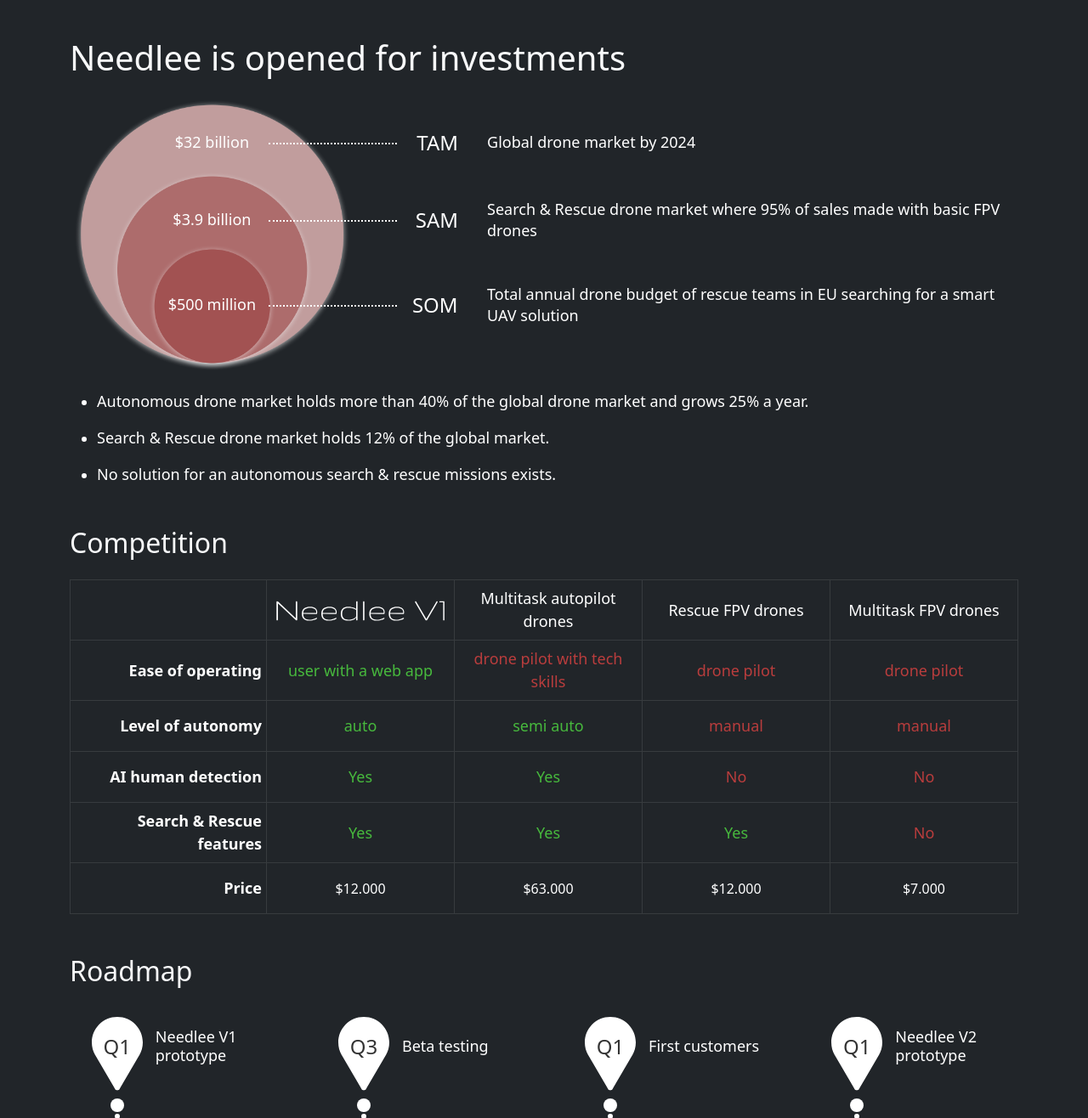
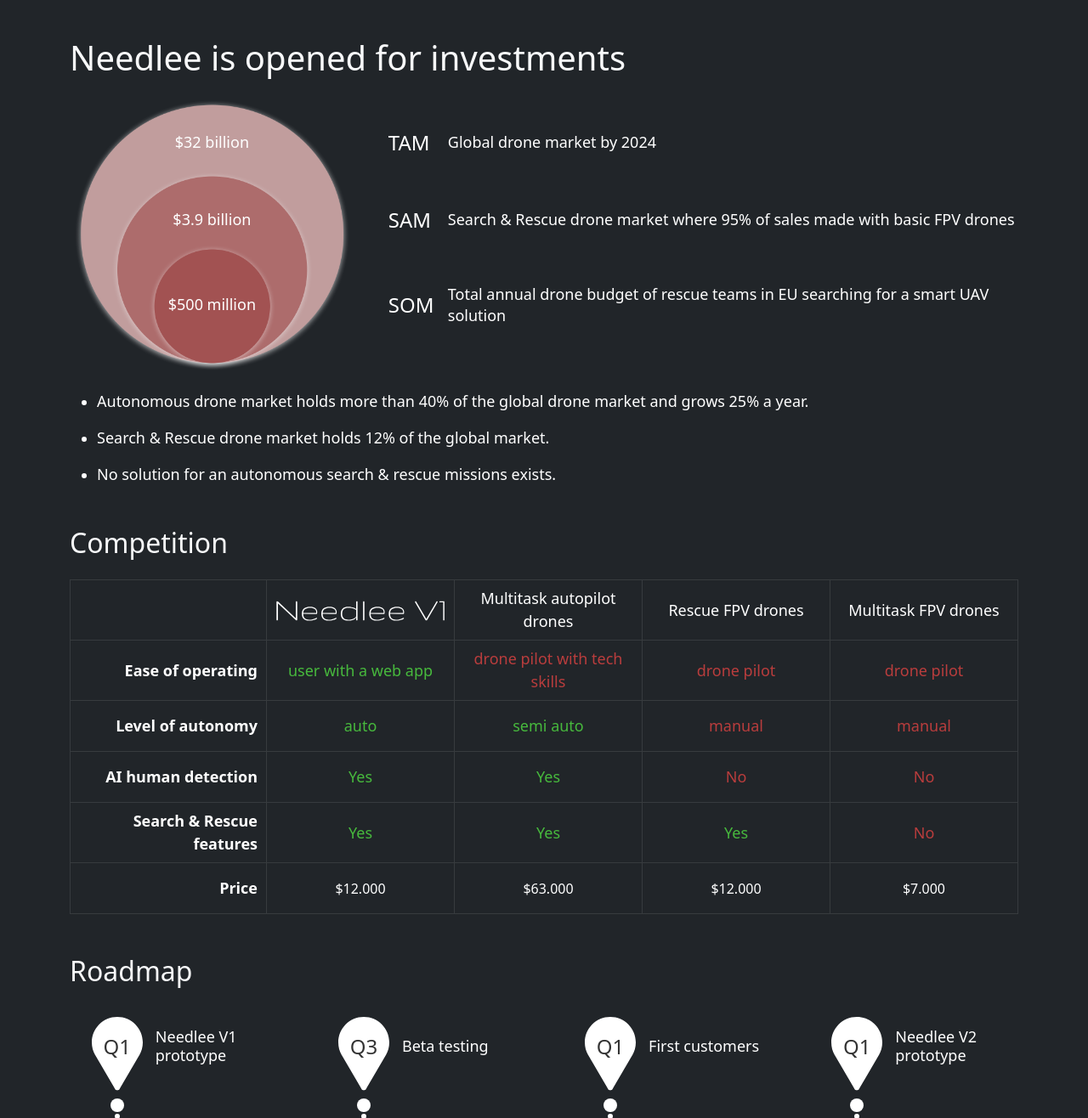
Before and after one commit to needlee-uav/website, a Flask app: page /investors in a window 1280 px wide. Shown: the part 499-1815 px from the top of the page at 85% size. Run offline with Flask 3, Linux system fonts and the light colour scheme; some libraries are stand-ins or nearby versions.

Commit message:
market diagram sizing

```diff
--- a/templates/investors.html
+++ b/templates/investors.html
@@ -12,22 +12,69 @@
 <div id="content-container" class="container">
     <h1 class="text-light mb-3">Needlee is opened for investments</h1>
     <div class="d-flex flex-row mb-3 mt-3 justify-content-left">
-        <div style="width: 30%; position: relative;">
+        <div style="width: 30%; min-width: 160px; position: relative;">
             <img src="{{ url_for('static', filename='img/pitch/market.png') }}" class="rounded img-fluid">
             <p class="standart-p" style="line-height: 1.4; margin-bottom: 0px; text-align: center; position: absolute; left: 50%; top: 18%; transform: translate(-50%, -50%);">$32 billion</p>
             <p class="standart-p" style="line-height: 1.4; margin-bottom: 0px; text-align: center; font-size: 20px; position: absolute; left: 50%; top: 45%; transform: translate(-50%, -50%);">$3.9 billion</p>
             <p class="standart-p" style="line-height: 1.4; max-width: 35%; margin-bottom: 0px; text-align: center; font-size: 20px; position: absolute; left: 50%; top: 75%; transform: translate(-50%, -50%);">$500 million</p>
-            <hr style="margin: 0px; opacity: 1; width: 45%; border: none; border-top: 2px dotted white; position: absolute; right: -15%; top: 18%; ">
-            <hr style="margin: 0px; opacity: 1; width: 45%; border: none; border-top: 2px dotted white; position: absolute; right: -15%; top: 45%; ">
-            <hr style="margin: 0px; opacity: 1; width: 45%; border: none; border-top: 2px dotted white; position: absolute; right: -15%; top: 75%; ">
-            <p class="large-p" style="line-height: 1.4; margin-bottom: 0px; text-align: left; position: absolute; right: -38%; top: 18%; transform: translate(-10%, -50%);">TAM</p>
-            <p class="large-p" style="line-height: 1.4; margin-bottom: 0px; text-align: left; position: absolute; right: -38%; top: 45%; transform: translate(-10%, -50%);">SAM</p>
-            <p class="large-p" style="line-height: 1.4; margin-bottom: 0px; text-align: left; position: absolute; right: -38%; top: 75%; transform: translate(-10%, -50%);">SOM</p>
+            <!-- <hr style="margin: 0px; opacity: 1; width: 30%; border: none; border-top: 2px dotted white; position: absolute; right: 0%; top: 18%; ">
+            <hr style="margin: 0px; opacity: 1; width: 30%; border: none; border-top: 2px dotted white; position: absolute; right: 0%; top: 45%; ">
+            <hr style="margin: 0px; opacity: 1; width: 30%; border: none; border-top: 2px dotted white; position: absolute; right: 0%; top: 75%; ">
+            <p class="large-p" style="line-height: 1.4; margin-bottom: 0px; text-align: left; position: absolute; right: -25%; top: 18%; transform: translate(-10%, -50%);">TAM</p>
+            <p class="large-p" style="line-height: 1.4; margin-bottom: 0px; text-align: left; position: absolute; right: -25%; top: 45%; transform: translate(-10%, -50%);">SAM</p>
+            <p class="large-p" style="line-height: 1.4; margin-bottom: 0px; text-align: left; position: absolute; right: -25%; top: 75%; transform: translate(-10%, -50%);">SOM</p> -->
         </div>
+        <style>
+            .market-data {
+                line-height: 1.4;
+                margin-bottom: 0px;
+                text-align: left;
+                position: absolute;
+                left: 110px;
+                transform: translate(0%, -50%);
+
+                @media (max-width:990px) {
+                    left: 65px;
+                }
+                @media (max-width:530px) {
+                    left: 45px;
+                }
+            }
+            .market-type {
+                left: 40px;
+                @media (max-width:990px) {
+                    left: 10px;
+                }
+                @media (max-width:530px) {
+                    left: 0px;
+                }
+            }
+            .tam {
+                top: 18%;
+                @media (max-width:530px) {
+                    top: -5%;
+                }
+            }
+            .sam {
+                top: 45%;
+            }
+            .som {
+                top: 75%;
+                @media (max-width:530px) {
+                    top: 95%;
+                }
+                @media (max-width:410px) {
+                    top: 110%;
+                }
+            }
+        </style>
         <div style="width: 70%; position: relative;">
-            <p class="standart-p" style="line-height: 1.4; margin-bottom: 0px; text-align: left; position: absolute; left: 20%; top: 18%; transform: translate(0%, -50%);">Global drone market by 2024</p>
-            <p class="standart-p" style="line-height: 1.4; margin-bottom: 0px; text-align: left; position: absolute; left: 20%; top: 45%; transform: translate(0%, -50%);">Search & Rescue drone market where 95% of sales made with basic FPV drones</p>
-            <p class="standart-p" style="line-height: 1.4; margin-bottom: 0px; text-align: left; position: absolute; left: 20%; top: 75%; transform: translate(0%, -50%);">Total annual drone budget of rescue teams in EU searching for a smart UAV solution</p>
+            <p class="large-p market-data market-type tam">TAM</p>
+            <p class="large-p market-data market-type sam">SAM</p>
+            <p class="large-p market-data market-type som">SOM</p>
+            <p class="standart-p market-data tam">Global drone market by 2024</p>
+            <p class="standart-p market-data sam">Search & Rescue drone market where 95% of sales made with basic FPV drones</p>
+            <p class="standart-p market-data som">Total annual drone budget of rescue teams in EU searching for a smart UAV solution</p>
         </div>
     </div>
     <ul style="color: white;">
@@ -58,35 +105,35 @@
                 <th><p style="font-weight: 400; margin-bottom: 0px;" class="standart-p">Multitask FPV drones</p></th>
             </tr>
             <tr>
-                <th colspan="2" scope="row" style="height: 60px; text-align: end; padding-right: 5px;"><p style="font-weight: 700; margin-bottom: 0px;" class="standart-p">Ease of operating</p></th>
+                <th colspan="2" scope="row" style="height: 60px; text-align: end; padding-right: 10px;"><p style="font-weight: 700; margin-bottom: 0px;" class="standart-p">Ease of operating</p></th>
                 <td><p style="color: #47b93d; margin-bottom: 0px;" class="standart-p">user with a web app</p></td>
                 <td><p style="color: #b93d3d; margin-bottom: 0px;" class="standart-p">drone pilot with tech skills</p></td>
                 <td><p style="color: #b93d3d; margin-bottom: 0px;" class="standart-p">drone pilot</p></td>
                 <td><p style="color: #b93d3d; margin-bottom: 0px;" class="standart-p">drone pilot</p></td>
             </tr>
             <tr>
-                <th colspan="2" scope="row" style="height: 60px; text-align: end; padding-right: 5px;"><p style="font-weight: 700; margin-bottom: 0px;" class="standart-p">Level of autonomy</p></th>
+                <th colspan="2" scope="row" style="height: 60px; text-align: end; padding-right: 10px;"><p style="font-weight: 700; margin-bottom: 0px;" class="standart-p">Level of autonomy</p></th>
                 <td><p style="color: #47b93d; margin-bottom: 0px;" class="standart-p">auto</p></td>
                 <td><p style="color: #47b93d; margin-bottom: 0px;" class="standart-p">semi auto</p></td>
                 <td><p style="color: #b93d3d; margin-bottom: 0px;" class="standart-p">manual</p></td>
                 <td><p style="color: #b93d3d; margin-bottom: 0px;" class="standart-p">manual</p></td>
             </tr>
             <tr>
-                <th colspan="2" scope="row" style="height: 60px; text-align: end; padding-right: 5px;"><p style="font-weight: 700; margin-bottom: 0px;" class="standart-p">AI human detection</p></th>
+                <th colspan="2" scope="row" style="height: 60px; text-align: end; padding-right: 10px;"><p style="font-weight: 700; margin-bottom: 0px;" class="standart-p">AI human detection</p></th>
                 <td><p style="color: #47b93d; margin-bottom: 0px;" class="standart-p">Yes</p></td>
                 <td><p style="color: #47b93d; margin-bottom: 0px;" class="standart-p">Yes</p></td>
                 <td><p style="color: #b93d3d; margin-bottom: 0px;" class="standart-p">No</p></td>
                 <td><p style="color: #b93d3d; margin-bottom: 0px;" class="standart-p">No</p></td>
             </tr>
             <tr>
-                <th colspan="2" scope="row" style="height: 60px; text-align: end; padding-right: 5px;"><p style="font-weight: 700; margin-bottom: 0px;" class="standart-p">Search & Rescue features</p></th>
+                <th colspan="2" scope="row" style="height: 60px; text-align: end; padding-right: 10px;"><p style="font-weight: 700; margin-bottom: 0px;" class="standart-p">Search & Rescue features</p></th>
                 <td><p style="color: #47b93d; margin-bottom: 0px;" class="standart-p">Yes</p></td>
                 <td><p style="color: #47b93d; margin-bottom: 0px;" class="standart-p">Yes</p></td>
                 <td><p style="color: #47b93d; margin-bottom: 0px;" class="standart-p">Yes</p></td>
                 <td><p style="color: #b93d3d; margin-bottom: 0px;" class="standart-p">No</p></td>
             </tr>
             <tr>
-                <th colspan="2" scope="row" style="height: 60px; text-align: end; padding-right: 5px;"><p style="font-weight: 700; margin-bottom: 0px;" class="standart-p">Price</p></th>
+                <th colspan="2" scope="row" style="height: 60px; text-align: end; padding-right: 10px;"><p style="font-weight: 700; margin-bottom: 0px;" class="standart-p">Price</p></th>
                 <td>$12.000</td>
                 <td>$63.000</td>
                 <td>$12.000</td>
```
